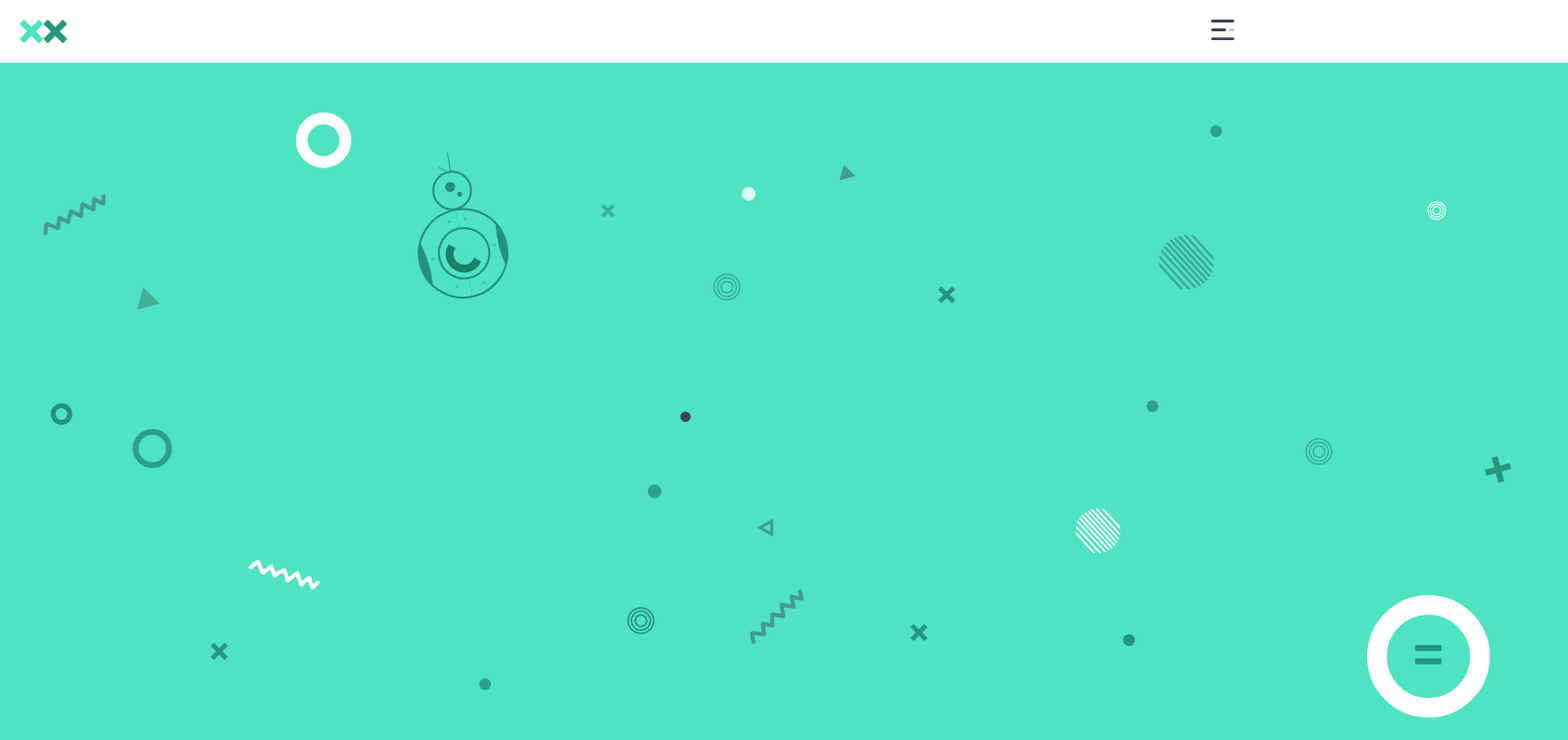
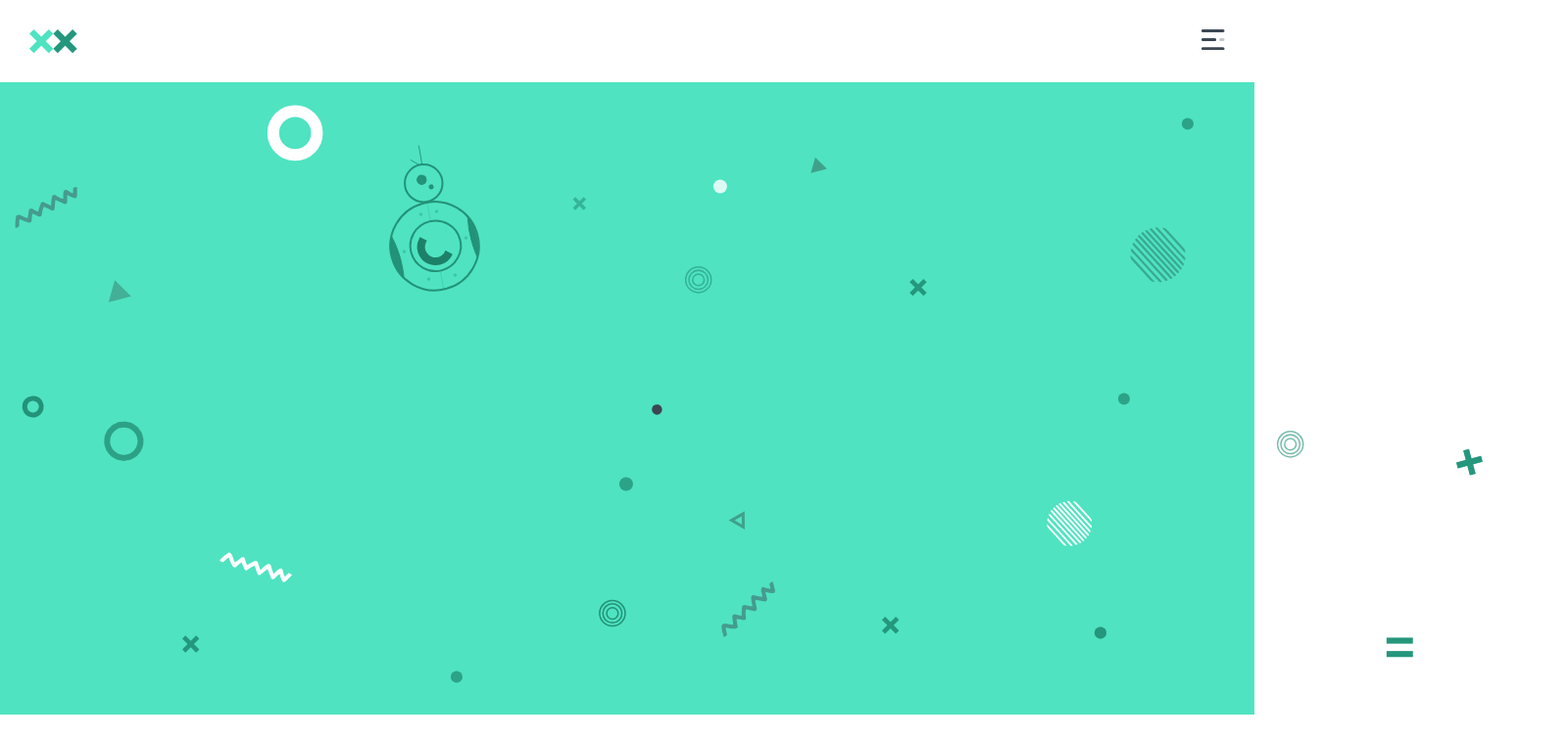
Before and after one commit to FottyM/mutunda, a Next.js app: page / in a window 1280 px wide. Shown: the top 756 px of the page at 98% size, 1600 px wide, since content can reach past the window. Built offline with nearby package versions, Linux system fonts and the light colour scheme.

Commit message:
add refined SVG

```diff
--- a/src/components/HeroSection.js
+++ b/src/components/HeroSection.js
@@ -1,4 +1,4 @@
-import HeroImage from "../imgs/hero-image.svg"
+import HeroImage from "../imgs/hero-background.svg"
 import styled from "@emotion/styled"
 import { css } from "@emotion/react"
 
--- a/src/components/Navbar.js
+++ b/src/components/Navbar.js
@@ -3,7 +3,7 @@ import Logo from "../imgs/mutunda-logo.svg"
 import Hamburger from "../imgs/hamburger.svg"
 
 const NavWrapper = css`
-    padding: 20px;
+    padding: 30px;
     display: flex;
     justify-content: space-between;
     width: 100%;
```
Also changed, not shown: src/imgs/hero-background.svg.
